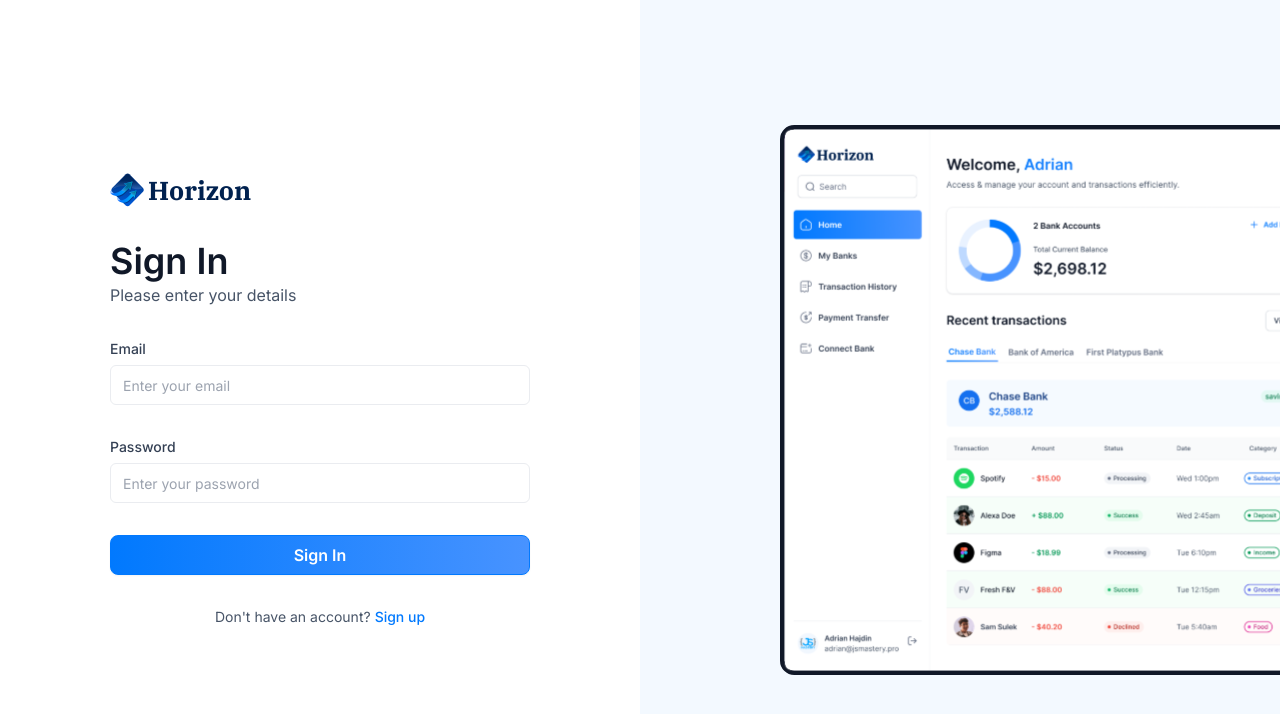
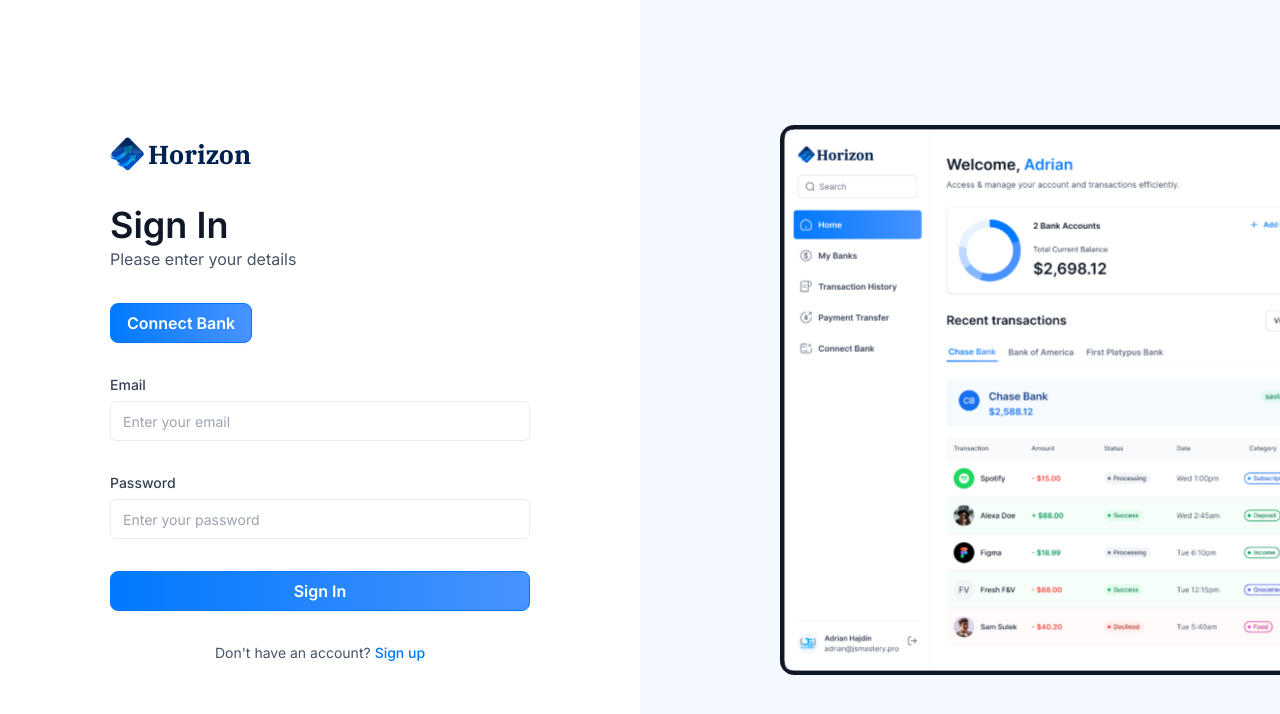
Before and after one commit to wandanamaddumage/jsm_banking, a Next.js app: page /sign-in in a window 1280 px wide. Shown: the top 714 px of the page. Built offline with nearby package versions, Linux system fonts and the light colour scheme.

Commit message:
feat: Implement auth, appwrite, and sentry.

```diff
--- a/components/AuthForm.tsx
+++ b/components/AuthForm.tsx
@@ -87,11 +87,11 @@
           </h1>
         </div>
       </header>
-      {user ? (
+      {/* {user ? ( */}
       <div className="flex felx-col gap-4">
         <PlaidLink user={user} variant="primary" />
       </div>
-      ) : (
+      {/* ) : ( */}
       <>
         <Form {...form}>
           <form onSubmit={form.handleSubmit(onSubmit)} className="space-y-8">
@@ -199,7 +199,7 @@
           </Link>
         </footer>
       </>
-      )}
+      {/* )} */}
     </section>
   );
 };
--- a/components/PlaidLink.tsx
+++ b/components/PlaidLink.tsx
@@ -1,10 +1,25 @@
+import { useCallback, useEffect, useState } from "react";
 import { Button } from "./ui/button";
 
 const PlaidLink = ({ user, variant }: PlaidLinkProps) => {
+  const [token, setToken] = useState("");
+
+  useEffect(() => {
+    const getLinkToken = async () => {
+      //    const data = await createLinkToken(user)
+    };
+    getLinkToken;
+  }, []);
+  const onSuccess = useCallback(async () => {}, [user]);
+
+  const config: PlaidLinkOptions = {
+    token,
+    onSuccess,
+  };
   return (
     <>
       {variant === "primary" ? (
-        <Button>Connect Bank</Button>
+        <Button className="plaidlink-primary">Connect Bank</Button>
       ) : variant === "ghost" ? (
         <Button>Connect bank</Button>
       ) : (
```
Lines whose indentation alone changed are shown as unchanged.
